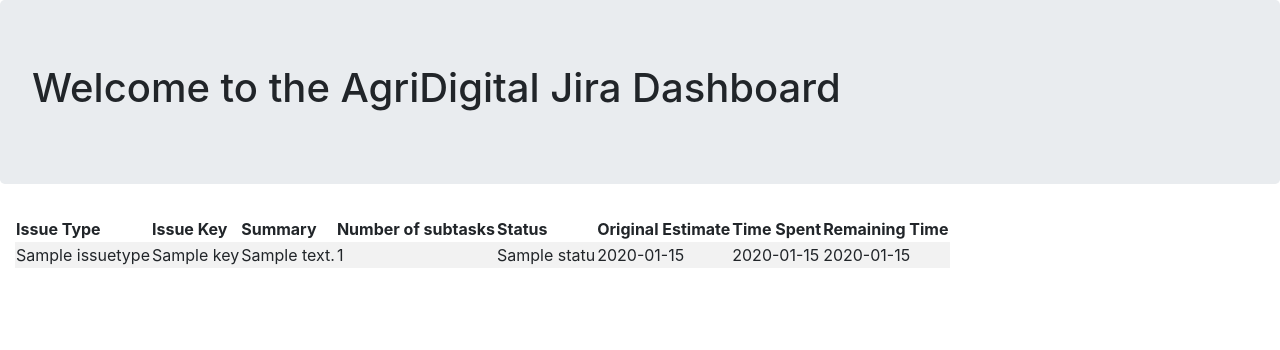
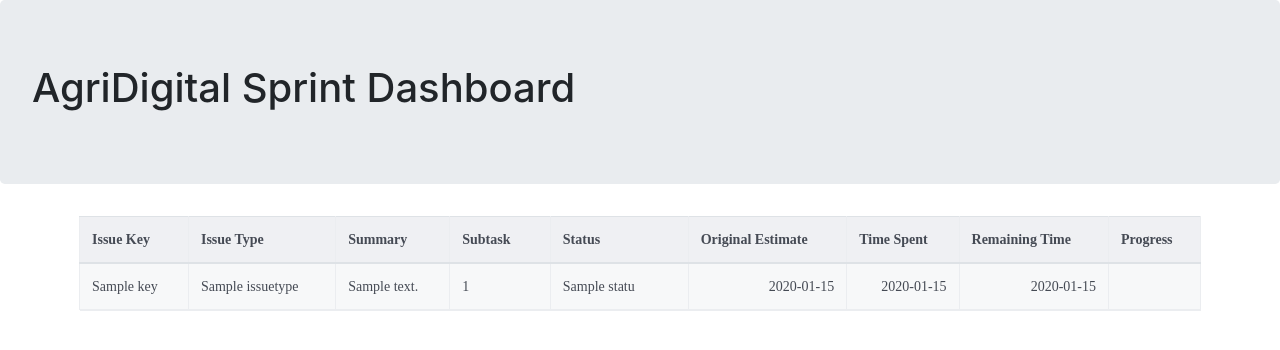
Before and after one commit to mlagridigital/jiraDashboard, a Flask app: page / in a window 1280 px wide. Shown: the top 350 px of the page. Run offline with Flask 2, Linux system fonts and the light colour scheme; a database or web service that is not in the repository returns one stand-in record (values such as "Sample title"); data that the repository does not hold is empty; some libraries are stand-ins or nearby versions.

Commit message:
updated table styles

```diff
--- a/app/routes.py
+++ b/app/routes.py
@@ -6,7 +6,7 @@
 @app.route('/')
 def index():
 
-	sprint = 76
+	sprint = 78
 
 	data = apiRequests.start(sprint)
 	return render_template('index.html', stories = data['stories'])
--- a/app/static/styles/style.css
+++ b/app/static/styles/style.css
@@ -1,8 +1,53 @@
+.container-fluid {
+	position: absolute;
+	left: 5%;
+	width: 90%;
+}
+
+table {
+	border-collapse: collapse;
+	border-radius: 4px;
+	background-color: white;
+	border: solid 1px #ebedf0;
+	box-shadow: 0px 1px 0 0 #ebedf0;
+
+}
+
+td, th {
+	padding: 0.5rem;
+	text-align: left;
+	vertical-align: middle;
+	white-space: pre;
+	border: solid 1px #ebedf0;
+	box-shadow: 0px 1px 0 0 #ebedf0;
+
+	font-family: Avenir-Roman;
+	font-size: 14px;
+	color: #454a54;
+}
+
+th {
+	font-weight: 900;
+	background-color: rgba(235, 237, 240, 0.8)
+}
+
+tbody tr:hover {
+	background-color: rgba(81, 138, 200, 0.1);
+}
+
 tr.row_story {
-    cursor : pointer;
-    background-color: rgb(242, 242, 242);
+	background-color: rgba(235, 237, 240, 0.4);
+    cursor: pointer;
 }
 
 tr.row_subtask {
 	display: none;
 }
+
+td.cell_summary {
+	white-space: normal;
+}
+
+td.cell_time {
+	text-align: right;
+}
--- a/app/templates/index.html
+++ b/app/templates/index.html
@@ -8,50 +8,58 @@
 	<link rel="stylesheet" type="text/css" href="{{ url_for('static', filename='styles/style.css') }}">
 
 	<script src="https://ajax.googleapis.com/ajax/libs/jquery/3.3.1/jquery.min.js"></script>
+	<script src="https://code.jquery.com/ui/1.12.1/jquery-ui.js"></script>
 
 </head>
 <body>
 
 	<div class="jumbotron">
-		<h1>Welcome to the AgriDigital Jira Dashboard</h1>
+		<h1>AgriDigital Sprint Dashboard</h1>
 	</div>
 	<div class="container-fluid">
-		<table class="table-hover">
+		<table class="table">
+			<thead>
 				<tr>
-				<th>Issue Type</th>
 					<th>Issue Key</th>
+					<th>Issue Type   </th>
 					<th>Summary</th>
-				<th>Number of subtasks</th>
-				<th>Status</th>
+					<th>Subtask   </th>
+					<th>Status               </th>
 					<th>Original Estimate</th>
 					<th>Time Spent</th>
 					<th>Remaining Time</th>
+					<th>Progress</th>
 				</tr>
+			</thead>
+			<tbody>
 				{% for issue in stories %}
 					<tr class="row_story">
 
+						<td>{{ issue.key }}</td>
 						<td>{{ issue.issuetype }}</td>
-					<td>{{ issue.key }}</td>
-					<td>{{ issue.summary }}</td>
+						<td class="cell_summary">{{ issue.summary }}</td>
 						<td>{{ issue.subtasks|length }}</td>
 						<td>{{ issue.status }}</td>
-					<td>{{ issue.aggregatetimeoriginalestimate }}</td>
-					<td>{{ issue.aggregatetimespent }}</td>
-					<td>{{ issue.aggregatetimeestimate }}</td>
+						<td class="cell_time">{{ issue.aggregatetimeoriginalestimate }}</td>
+						<td class="cell_time">{{ issue.aggregatetimespent }}</td>
+						<td class="cell_time">{{ issue.aggregatetimeestimate }}</td>
+						<td class="cell_progress"></td>
 
 						{% if issue.subtasks|length > 0 %}
 
 							{% for subtask in issue.subtasks %}
 
 								<tr class="row_subtask">
+
+									<td>{{ subtask.key }}</td>
 									<td>{{ subtask.issuetype }}</td>
-								<td>{{ subtask.key }}</td>
-								<td>{{ subtask.summary }}</td>
+									<td class="cell_summary">{{ subtask.summary }}</td>
 									<td>{{ subtask.devteam }}</td>
 									<td>{{ subtask.status }}</td>
-								<td>{{ subtask.aggregatetimeoriginalestimate }}</td>
-								<td>{{ subtask.aggregatetimespent }}</td>
-								<td>{{ subtask.aggregatetimeestimate }}</td>
+									<td class="cell_time">{{ subtask.aggregatetimeoriginalestimate }}</td>
+									<td class="cell_time">{{ subtask.aggregatetimespent }}</td>
+									<td class="cell_time">{{ subtask.aggregatetimeestimate }}</td>
+									<td class="cell_progress"></td>
 								</tr>
 
 							{% endfor %}
@@ -60,6 +68,7 @@
 
 					</tr>
 				{% endfor %}
+			</tbody>
 		</table>
 	</div>
 </body>
@@ -70,6 +79,11 @@
 		$(this).nextUntil('tr.row_story').slideToggle(200);
 	});
 
+	$('td.cell_progress').progressbar({
+		value: 20
+	});
+
+
 </script>
 
 
```
Lines whose indentation alone changed are shown as unchanged.
